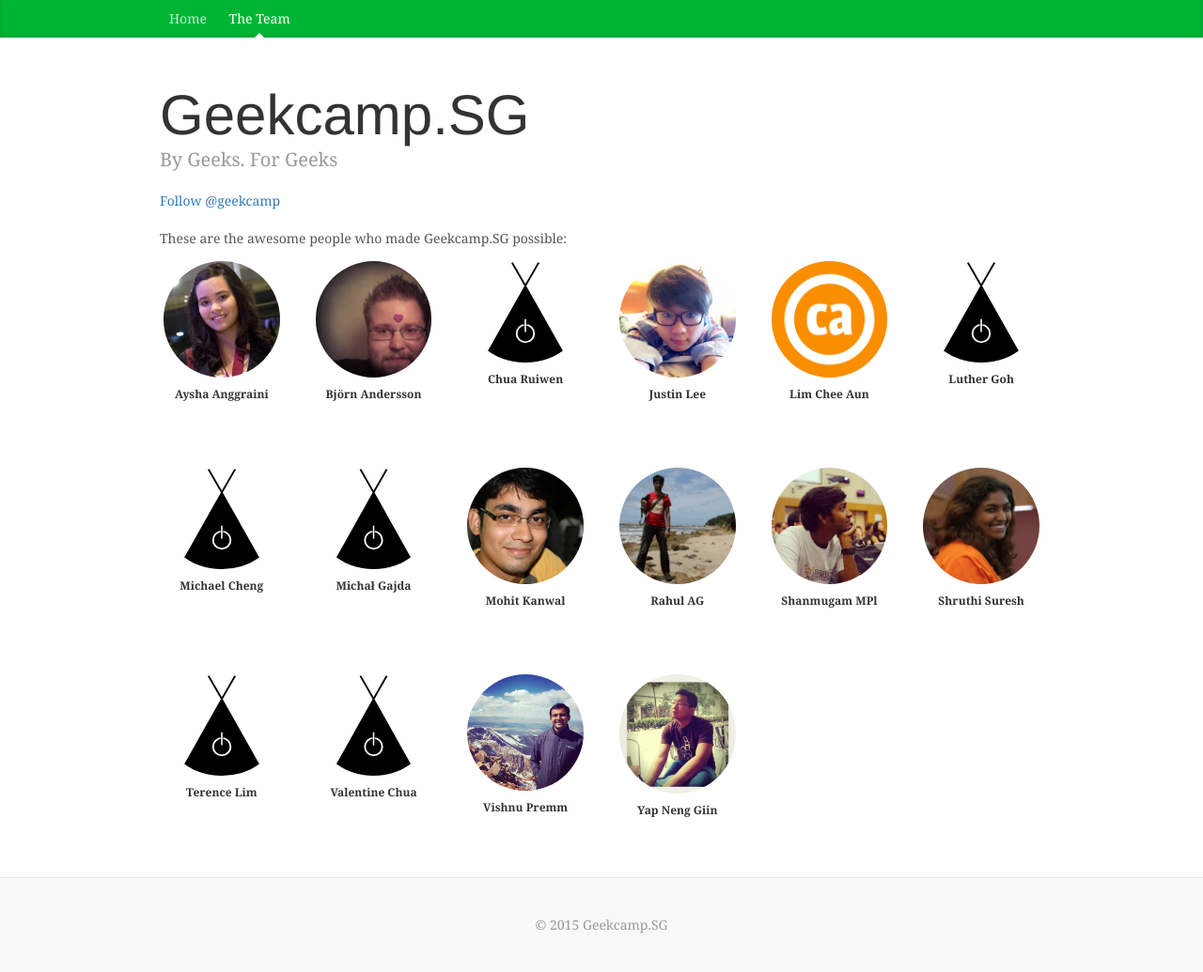
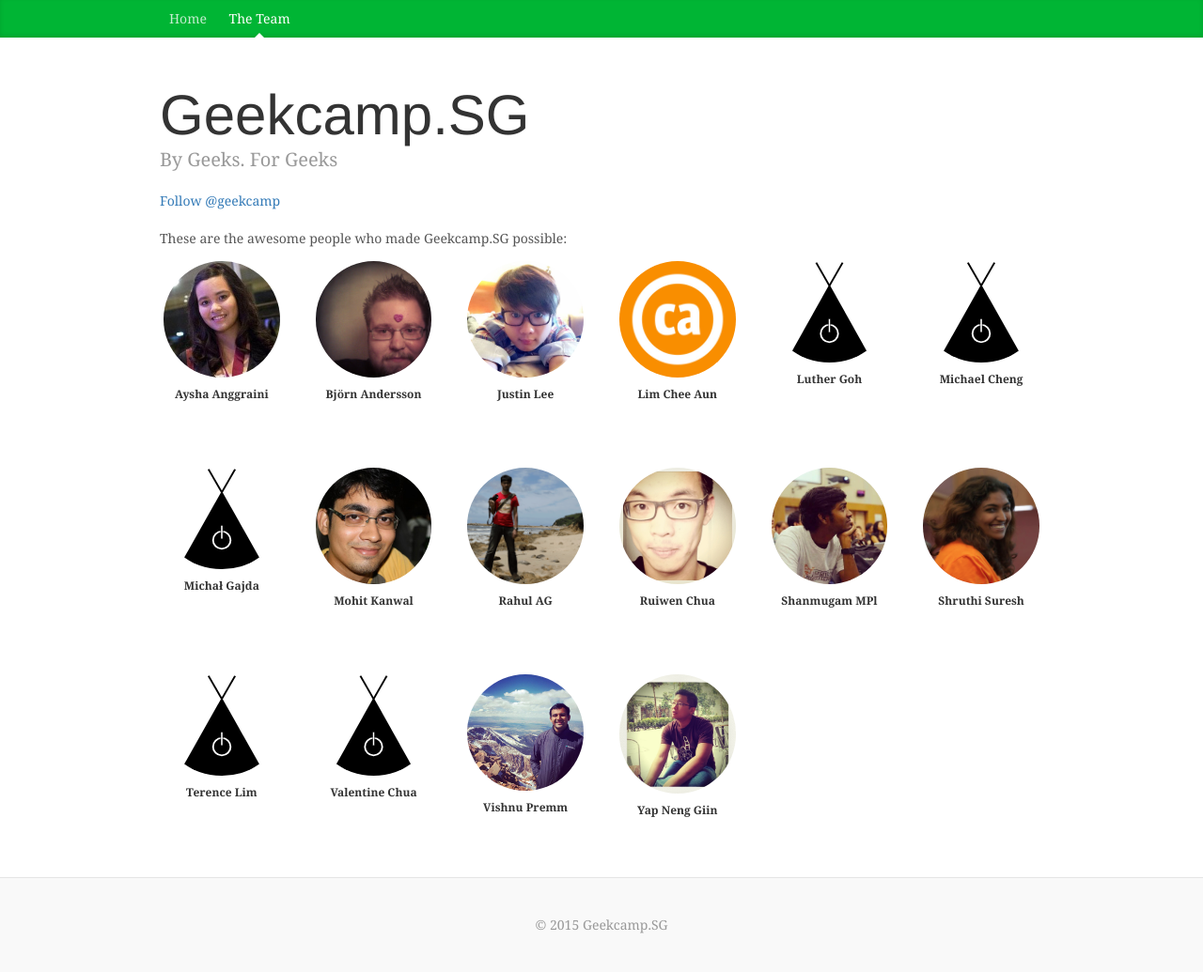
Before and after one commit to geekcampsg/website-2016, a Jekyll site: the page built from team.html, in a window 1280 px wide. Shown: the whole page at 94% size. Built offline with Jekyll 4.4.1, drawn with Linux system fonts in a browser that asks for light colours; nearby versions of some CDN libraries; library files that are not in the unit come from our copies; comment, search, counter and statistics services are not loaded.

Commit message:
Add Ruiwen

```diff
--- a/_data/members.yml
+++ b/_data/members.yml
@@ -4,9 +4,6 @@
 - name: Björn Andersson
   image: bjorn.jpg
   link: https://github.com/gaqzi
-
-- name: Chua Ruiwen
-  image: logo-black.svg
 
 - name: Justin Lee
   image: justinlee.jpg
@@ -31,6 +28,10 @@
   image: rahul.png
   link: https://twitter.com/agrahul
 
+- name: Ruiwen Chua
+  image: ruiwen.jpg
+  link: https://github.com/ruiwen
+
 - name: Shanmugam MPl
   image: shan.jpg
   link: https://twitter.com/shannietron
```
Also changed, not shown: images/ruiwen.jpg (added).
